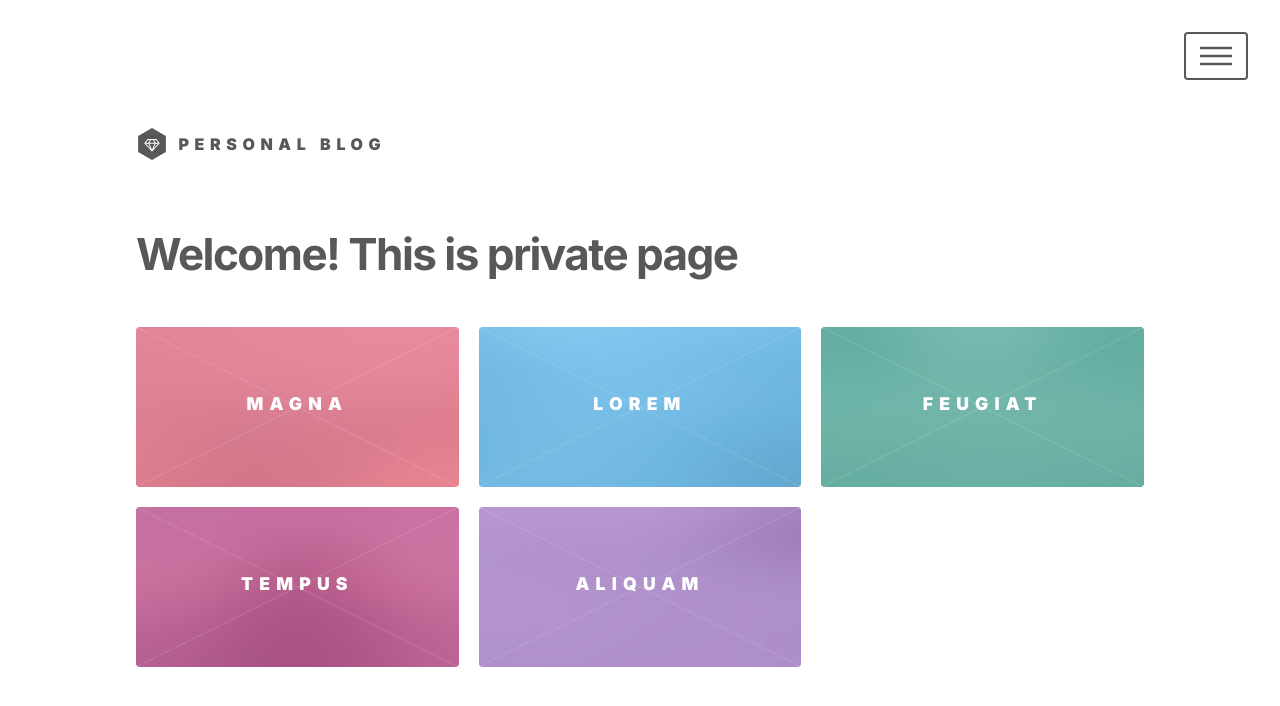
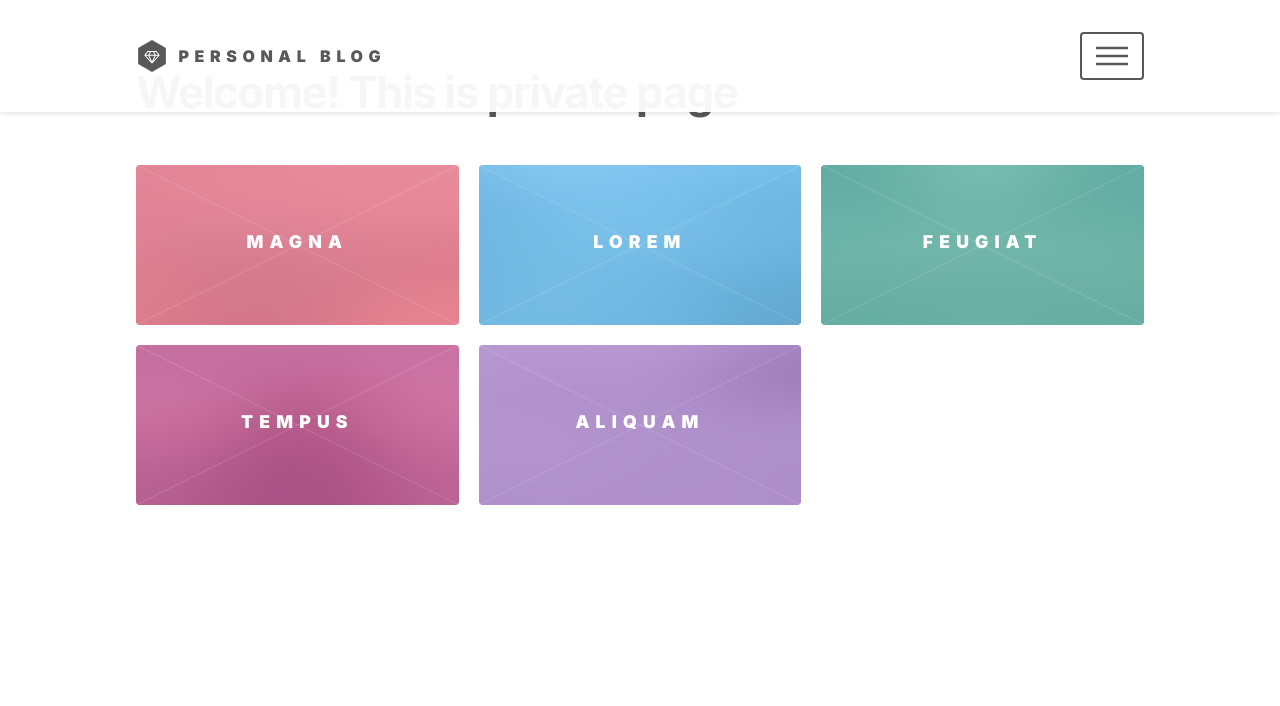
Before and after one commit to zgfhzg/next-react, a Next.js app: page / in a window 1280 px wide. Shown: the top 706 px of the page. Built offline with nearby package versions, Linux system fonts and the light colour scheme.

Commit message:
헤더 디자인 변경

```diff
--- a/public/css/main.css
+++ b/public/css/main.css
@@ -2838,11 +2838,22 @@
 /* Header */
 
 #header {
-    padding: 8em 0 0.1em 0;
+    position: fixed;
+    top: 0;
+    left: 0;
+    right: 0;
+    padding: 2em 4em;
+    background-color: rgba(255, 255, 255, 0.95);
+    z-index: 10000;
+    box-shadow: 0 2px 4px rgba(0, 0, 0, 0.1);
 }
 
 #header .inner {
-    margin: 0 0 1em 0;
+    margin: 0;
+    display: flex;
+    align-items: center;
+    justify-content: space-between;
+    max-width: 100%;
 }
 
 #header .logo {
@@ -2872,10 +2883,8 @@
 }
 
 #header nav {
-    position: fixed;
-    right: 2em;
-    top: 2em;
-    z-index: 10000;
+    position: relative;
+    z-index: 10001;
 }
 
 #header nav ul {
```
